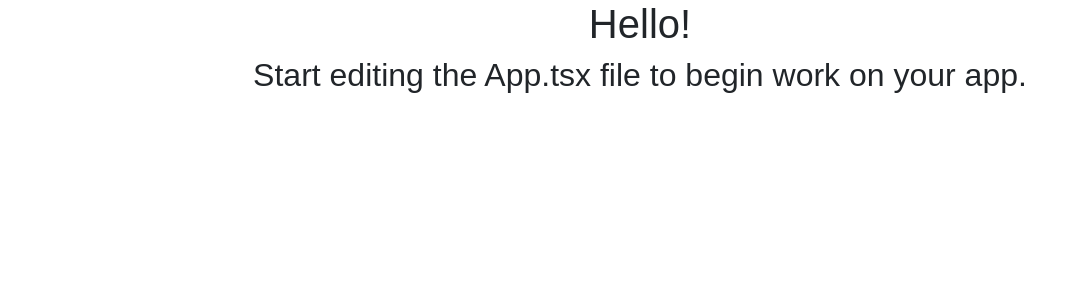
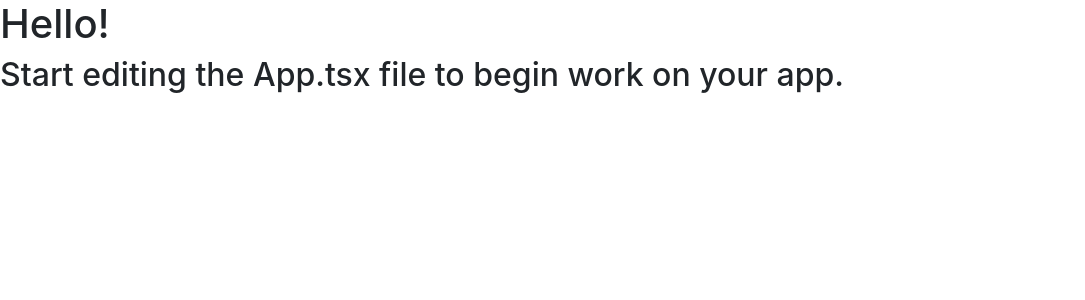
Before and after one commit to alistairvu/cra-template-ts-sandbox, a React (Create React App) app in the folder template/: page / in a window 1280 px wide. Shown: the top 300 px of the page, without its empty margins (0-1085 px from the left). Built offline with nearby package versions, Linux system fonts and the light colour scheme.

Commit message:
Remove redux

```diff
--- a/template/src/index.tsx
+++ b/template/src/index.tsx
@@ -1,6 +1,5 @@
 import { render } from "react-dom"
 import App from "./App"
-import "./styles.css"
 import "./bootstrap.min.css"
 
 const rootElement = document.getElementById("root")
--- a/template/src/styles.css
+++ /dev/null
@@ -1,4 +0,0 @@
-.App {
-  font-family: sans-serif;
-  text-align: center;
-}
```
Also changed, not shown: package.json (+2 -9 lines), 1 other file (tests, documents, lock files or other folders).
